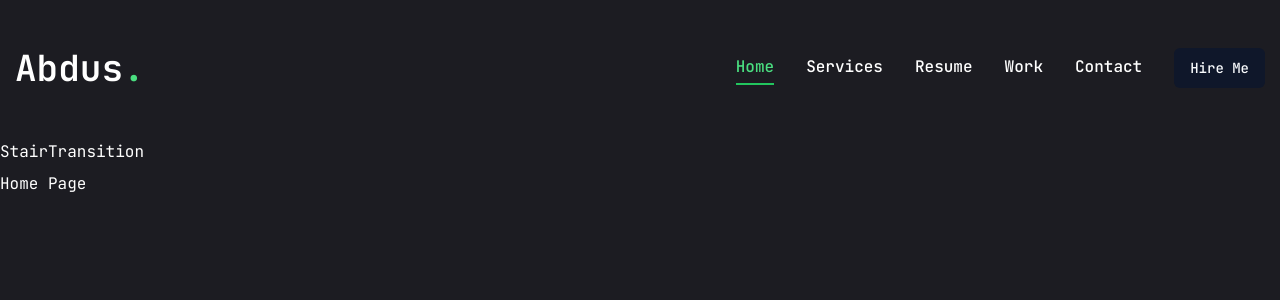
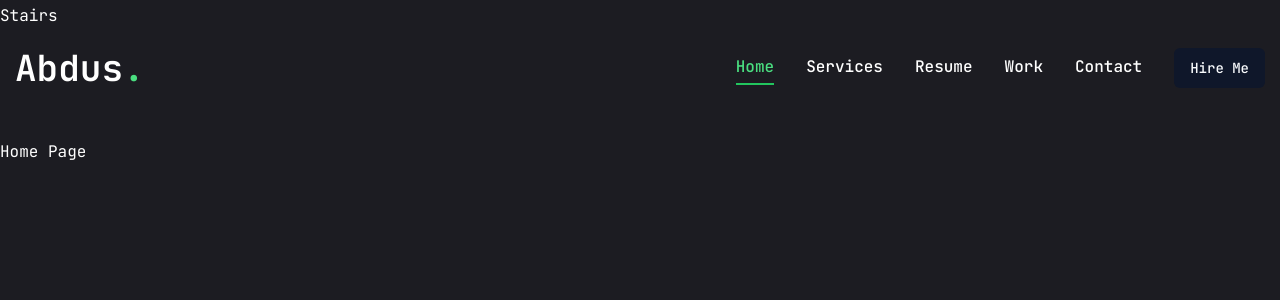
Before and after one commit to a10smd/portfolio-main, a Next.js app: page / in a window 1280 px wide. Shown: the top 300 px of the page. Built offline with nearby package versions, Linux system fonts and the light colour scheme.

Commit message:
Major Changes

```diff
--- /dev/null
+++ b/components/Stairs.jsx
@@ -0,0 +1,5 @@
+const Stairs = () => {
+  return <div>Stairs</div>;
+};
+
+export default Stairs;
--- a/components/stairTransition.jsx
+++ b/components/stairTransition.jsx
@@ -1,5 +1,25 @@
+"use client";
+
+import { AnimatePresence } from "framer-motion";
+import { usePathname } from "next/navigation";
+import { motion } from "framer-motion";
+
+// components
+import Stairs from "./Stairs";
+
 const StairTransition = () => {
-  return <div>StairTransition</div>;
+  const pathname = usePathname();
+  return (
+    <>
+      <AnimatePresence mode="wait">
+        <div key={pathname}>
+          <div className="h-screen w-screen fixed top-0 left-0 right-0 pointer-events-none z-40 flex">
+            <Stairs />
+          </div>
+        </div>
+      </AnimatePresence>
+    </>
+  );
 };
 
 export default StairTransition;
```
